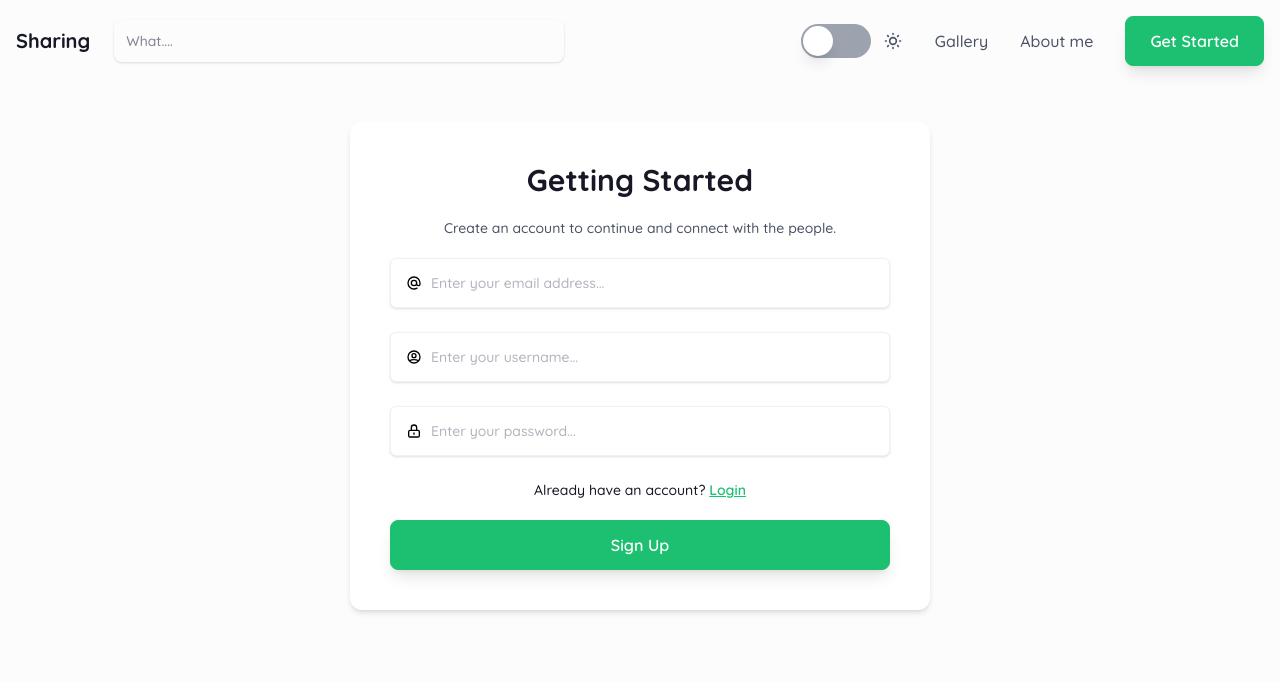
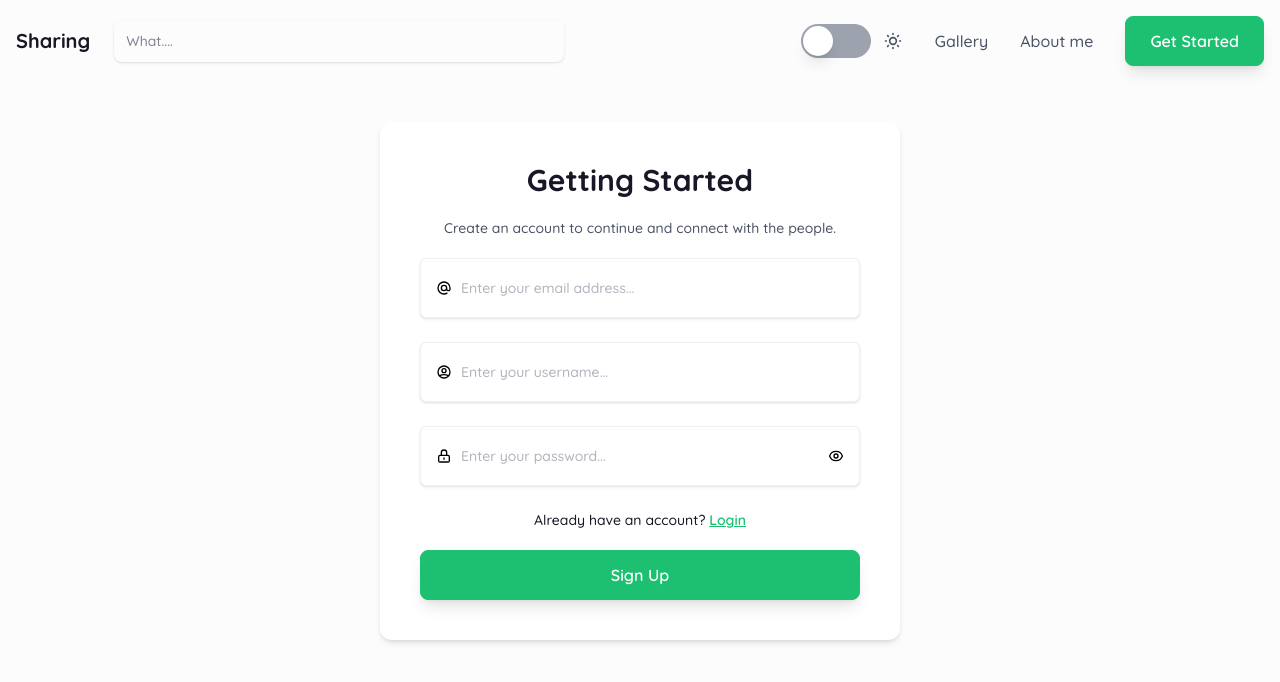
Before and after one commit to sonicname/mern-app-sharing-network, a React (Vite) app in the folder client/: page /signup in a window 1280 px wide. Shown: the top 682 px of the page. Built offline with nearby package versions, Linux system fonts and the light colour scheme.

Commit message:
update toggle show password and fix some bugs

```diff
--- a/client/src/components/form/FieldAuth.tsx
+++ b/client/src/components/form/FieldAuth.tsx
@@ -2,6 +2,8 @@ import { HTMLInputTypeAttribute } from "react";
 import Input from "./Input";
 import { Control } from "react-hook-form";
 import LabelAuth from "./LabelAuth";
+import IconEyeOpen from "../icons/IconEyeOpen";
+import IconEyeClose from "../icons/IconEyeClose";
 
 interface IFieldAuth {
   control: Control;
@@ -10,6 +12,10 @@ interface IFieldAuth {
   placeholder?: string;
   icon?: JSX.Element;
   error?: string;
+  hasIcon?: boolean;
+  isPasswordField?: boolean;
+  onClickIconPass?: () => void;
+  showPass?: boolean;
 }
 
 const FieldAuth = ({
@@ -19,20 +25,36 @@ const FieldAuth = ({
   placeholder = "...",
   icon,
   error,
+  hasIcon = icon !== undefined,
+  isPasswordField = type === "password",
+  onClickIconPass = () => {},
+  showPass,
 }: IFieldAuth) => {
   return (
-    <div className="flex flex-col gap-y-1">
-      <div className="relative">
+    <div className="flex flex-col gap-y-1 h-full">
+      <div className="relative h-[52px] h-[60px]">
         <Input
           type={type}
           name={name}
           placeholder={placeholder}
           control={control}
         />
-        <LabelAuth htmlFor={name}>{icon ? icon : name}</LabelAuth>
+        {hasIcon && <LabelAuth htmlFor={name}>{icon ? icon : name}</LabelAuth>}
+        {isPasswordField && (
+          <div
+            className="absolute top-2/4 right-0 -translate-y-2/4 pr-4 cursor-pointer select-none"
+            onClick={onClickIconPass}
+          >
+            {showPass ? (
+              <IconEyeClose className="w-4 h-4" />
+            ) : (
+              <IconEyeOpen className="w-4 h-4" />
+            )}
+          </div>
+        )}
       </div>
       {(error || error !== "") && (
-        <p className="text-error font-medium text-[14px] pl-3">{error}</p>
+        <p className="text-error font-medium text-[14px] pl-1">{error}</p>
       )}
     </div>
   );
--- a/client/src/components/form/Input.tsx
+++ b/client/src/components/form/Input.tsx
@@ -1,5 +1,6 @@
 import React, { HTMLInputTypeAttribute } from "react";
 import { Control, useController } from "react-hook-form";
+import classNames from "classnames";
 
 interface InputProps {
   type: HTMLInputTypeAttribute;
@@ -16,7 +17,9 @@ const Input = ({ name, type, placeholder, control }: InputProps) => {
   });
   return (
     <input
-      className="w-full h-full border border-strock px-10 rounded-md outline-none shadow py-[10px] lg:py-[15px] placeholder:text-text4 font-medium text-[14px] text-text1 dark:placeholder:text-text2 dark:text-white dark:bg-transparent dark:border-darkStroke"
+      className={classNames(
+        "w-full h-full border border-strock px-10 pr-14 rounded-md outline-none shadow py-[10px] lg:py-[15px] placeholder:text-text4 font-medium text-[14px] text-text1 dark:placeholder:text-text2 dark:text-white dark:bg-transparent dark:border-darkStroke"
+      )}
       type={type}
       id={name}
       placeholder={placeholder}
--- /dev/null
+++ b/client/src/contexts/auth/authAction.tsx
@@ -0,0 +1,2 @@
+//TODO
+export enum Action {}
--- a/client/src/contexts/global/globalAction.tsx
+++ b/client/src/contexts/global/globalAction.tsx
@@ -1,9 +1,10 @@
 export interface IGlobalAction {
-  type: GlobalAction;
+  type: Action;
   payload?: any;
 }
 
-export enum GlobalAction {
+export enum Action {
   CHANGE_DARKMODE = "CHANGE_DARKMODE",
   SET_SHOW = "SET_SHOW",
+  TOGGLE_SHOW_PASS = "TOGGLE_SHOW_PASS",
 }
--- a/client/src/contexts/global/globalContext.tsx
+++ b/client/src/contexts/global/globalContext.tsx
@@ -6,13 +6,15 @@ import {
   useReducer,
 } from "react";
 import globalReducers from "./globalReducers";
-import { GlobalAction } from "./globalAction";
+import { Action } from "./globalAction";
 
 export interface IGlobalState {
   dark: boolean;
   showMenu: boolean;
+  showPass: boolean;
   switchDarkMode: () => void;
   changeShowMenu: () => void;
+  toggleShowPass: () => void;
 }
 
 const theme = localStorage.getItem("theme");
@@ -22,13 +24,16 @@ const GlobalContext = createContext<IGlobalState | null>(null);
 const initialState: IGlobalState = {
   dark: theme === "dark",
   showMenu: false,
+  showPass: false,
   switchDarkMode: () => {},
   changeShowMenu: () => {},
+  toggleShowPass: () => {},
 };
 
 export const GlobalProvider = (props: { children: ReactNode }) => {
   const [globalState, dispatch] = useReducer(globalReducers, initialState);
 
+  // check darkmode
   useEffect(() => {
     if (!theme) {
       globalState.dark
@@ -48,17 +53,22 @@ export const GlobalProvider = (props: { children: ReactNode }) => {
   }, [globalState.dark]);
 
   const switchDarkMode = () => {
-    dispatch({ type: GlobalAction.CHANGE_DARKMODE });
+    dispatch({ type: Action.CHANGE_DARKMODE });
   };
 
   const changeShowMenu = () => {
-    dispatch({ type: GlobalAction.SET_SHOW });
+    dispatch({ type: Action.SET_SHOW });
+  };
+
+  const toggleShowPass = () => {
+    dispatch({ type: Action.TOGGLE_SHOW_PASS });
   };
 
   const values = {
     ...globalState,
     switchDarkMode,
     changeShowMenu,
+    toggleShowPass,
   };
 
   return <GlobalContext.Provider value={values} {...props} />;
--- a/client/src/contexts/global/globalReducers.tsx
+++ b/client/src/contexts/global/globalReducers.tsx
@@ -1,22 +1,29 @@
 import { IGlobalState } from "./globalContext";
-import { GlobalAction, IGlobalAction } from "./globalAction";
+import { Action, IGlobalAction } from "./globalAction";
 
 export default function globalReducers(
   state: IGlobalState,
   action: IGlobalAction
 ): IGlobalState {
   switch (action.type) {
-    case GlobalAction.CHANGE_DARKMODE: {
+    case Action.CHANGE_DARKMODE: {
       return {
         ...state,
         dark: !state.dark,
       };
     }
 
-    case GlobalAction.SET_SHOW: {
+    case Action.SET_SHOW: {
       return {
         ...state,
         showMenu: !state.showMenu,
+      };
+    }
+
+    case Action.TOGGLE_SHOW_PASS: {
+      return {
+        ...state,
+        showPass: !state.showPass,
       };
     }
 
--- a/client/src/contexts/global/index.tsx
+++ b/client/src/contexts/global/index.tsx
@@ -1,4 +1,4 @@
-import { IGlobalAction, GlobalAction } from "./globalAction";
+import { IGlobalAction, Action } from "./globalAction";
 
 import {
   IGlobalState,
@@ -8,5 +8,5 @@ import {
 
 import globalReducers from "./globalReducers";
 
-export { useGlobalContext, GlobalAction, GlobalProvider, globalReducers };
+export { useGlobalContext, Action, GlobalProvider, globalReducers };
 export type { IGlobalState, IGlobalAction };
--- a/client/src/pages/SignInPage.tsx
+++ b/client/src/pages/SignInPage.tsx
@@ -6,8 +6,10 @@ import { IconLock, IconEmail } from "../components/icons";
 import { FieldAuth } from "../components/form";
 import { Button } from "../components";
 import { NavLink } from "react-router-dom";
+import { IGlobalState, useGlobalContext } from "../contexts/global";
 
 const SignInPage = () => {
+  const { toggleShowPass, showPass } = useGlobalContext() as IGlobalState;
   const {
     control,
     handleSubmit,
@@ -20,7 +22,7 @@ const SignInPage = () => {
   return (
     <SharedLayout>
       <Container className="flex items-center justify-center">
-        <div className="bg-white shadow-md rounded-xl dark:bg-darkSecondary mt-6 max-w-[580px] w-full py-6 px-[20px] lg:p-[40px]">
+        <div className="bg-white shadow-md rounded-xl dark:bg-darkSecondary mt-6 max-w-[520px] w-full py-6 px-[20px] lg:p-[40px]">
           <h1 className="text-text1 text-3xl dark:text-white font-bold text-center">
             Sign In
           </h1>
@@ -43,11 +45,14 @@ const SignInPage = () => {
 
             <FieldAuth
               control={control}
-              type={"password"}
+              type={showPass ? "text" : "password"}
               name={"password"}
               icon={<IconLock className="h-4 w-4" />}
               placeholder={"Enter your password..."}
               error={errors.password?.message as unknown as string}
+              isPasswordField={true}
+              onClickIconPass={toggleShowPass}
+              showPass={showPass}
             />
 
             <p className="text-text1 text-sm text-center font-medium dark:text-text4">
--- a/client/src/pages/SignUpPage.tsx
+++ b/client/src/pages/SignUpPage.tsx
@@ -6,8 +6,10 @@ import { useForm } from "react-hook-form";
 import { yupResolver } from "@hookform/resolvers/yup";
 import { schemaSignUp } from "../validation/schema";
 import { NavLink } from "react-router-dom";
+import { IGlobalState, useGlobalContext } from "../contexts/global";
 
 const SignUpPage = () => {
+  const { showPass, toggleShowPass } = useGlobalContext() as IGlobalState;
   const {
     control,
     handleSubmit,
@@ -19,7 +21,7 @@ const SignUpPage = () => {
   return (
     <SharedLayout>
       <Container className="flex items-center justify-center">
-        <div className="bg-white shadow-md rounded-xl dark:bg-darkSecondary mt-6 max-w-[580px] w-full py-6 px-[20px] lg:p-[40px]">
+        <div className="bg-white shadow-md rounded-xl dark:bg-darkSecondary mt-6 max-w-[520px] w-full py-6 px-[20px] lg:p-[40px]">
           <h1 className="text-text1 text-3xl dark:text-white font-bold text-center">
             Getting Started
           </h1>
@@ -51,11 +53,14 @@ const SignUpPage = () => {
 
             <FieldAuth
               control={control}
-              type={"password"}
+              type={showPass ? "text" : "password"}
               name={"password"}
               icon={<IconLock className="h-4 w-4" />}
               placeholder={"Enter your password..."}
               error={errors.password?.message as unknown as string}
+              isPasswordField={true}
+              onClickIconPass={toggleShowPass}
+              showPass={showPass}
             />
 
             <p className="text-text1 text-sm text-center font-medium dark:text-text4">
--- a/client/src/validation/schema.tsx
+++ b/client/src/validation/schema.tsx
@@ -22,7 +22,7 @@ export const schemaSignUp = yup.object({
     .min(8, "Mật khẩu phải dài hơn 8 kí tự"),
   username: yup
     .string()
-    .required("username không được để trống!")
+    .required("Username không được để trống!")
     .min(3, "Username khẩu phải dài hơn 3 kí tự")
     .max(30, "Username khẩu phải dài hơn 30 kí tự"),
 });
```
Also changed, not shown: client/src/contexts/auth/authContext.tsx (added), client/src/contexts/auth/authReducers.tsx (added).
